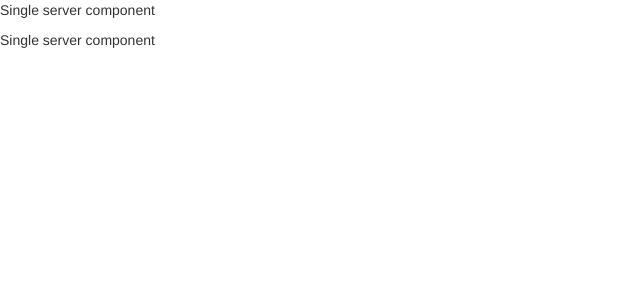
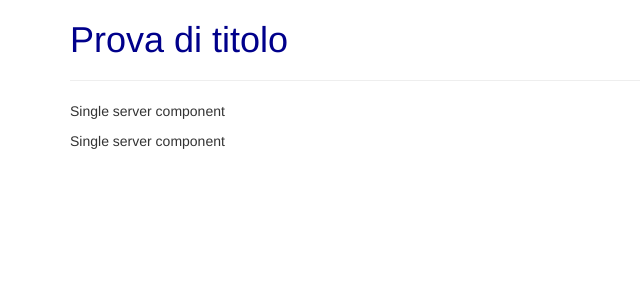
Before and after one commit to Valdorel/Angular, an Angular app in the folder my-first-project/: page / in a window 1280 px wide. Shown: the top 300 px of the page, without its empty margins (0-640 px from the left). Built offline with nearby package versions, Linux system fonts and the light colour scheme.

Commit message:
update project

```diff
--- a/my-first-project/src/app/app.component.css
+++ b/my-first-project/src/app/app.component.css
@@ -0,0 +1,3 @@
+h1 {
+  color: darkblue;
+}
--- a/my-first-project/src/app/app.component.html
+++ b/my-first-project/src/app/app.component.html
@@ -1 +1,9 @@
-<app-servers></app-servers>
+<div class="container">
+  <div class="row">
+    <div class="col-xs-12">
+      <h1>Prova di titolo</h1>
+      <hr>
+      <app-servers></app-servers>
+    </div>
+  </div>
+</div>
--- a/my-first-project/src/app/servers/servers.component.ts
+++ b/my-first-project/src/app/servers/servers.component.ts
@@ -2,7 +2,7 @@
 
 @Component({
   selector: 'app-servers',
-  templateUrl: './servers.component.html',
+  template: '<app-server></app-server><app-server></app-server>',
   styleUrls: ['./servers.component.css']
 })
 export class ServersComponent implements OnInit {
```
